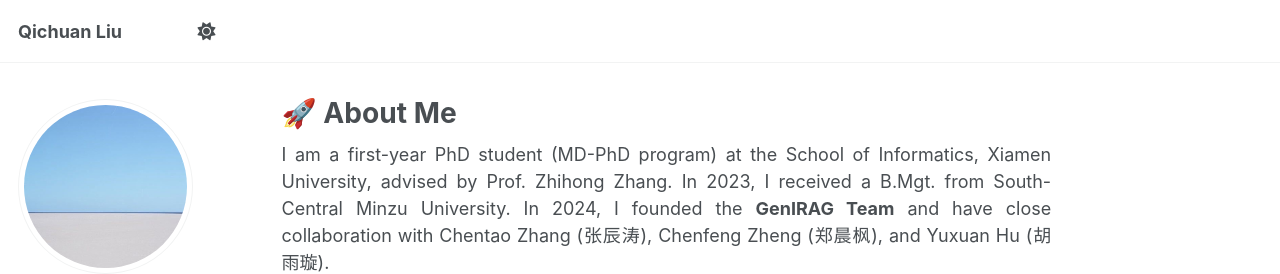
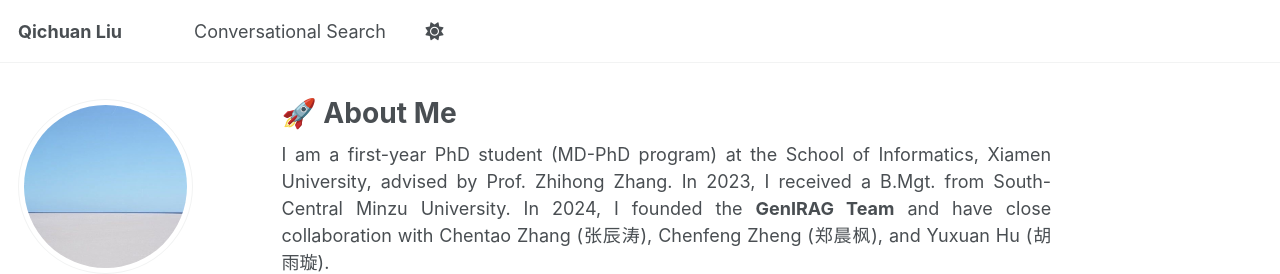
Before and after one commit to qcliu2001/qcliu2001.github.io, a Jekyll site: the page built from _pages/about.md, in a window 1280 px wide. Shown: the top 274 px of the page. Built offline with Jekyll 4.4.1, drawn with Linux system fonts in a browser that asks for light colours; some web fonts are replaced.

Commit message:
Update navigation.yml

```diff
--- a/_data/navigation.yml
+++ b/_data/navigation.yml
@@ -23,8 +23,8 @@ main:
  # - title: "Blog Posts"
  #  url: /year-archive/
 
-#  - title: "Chinese"
-#    url: /test/
+  - title: "Conversational Search"
+    url: /test/
 
   # - title: "CV"
   #   url: /cv-json/
```
